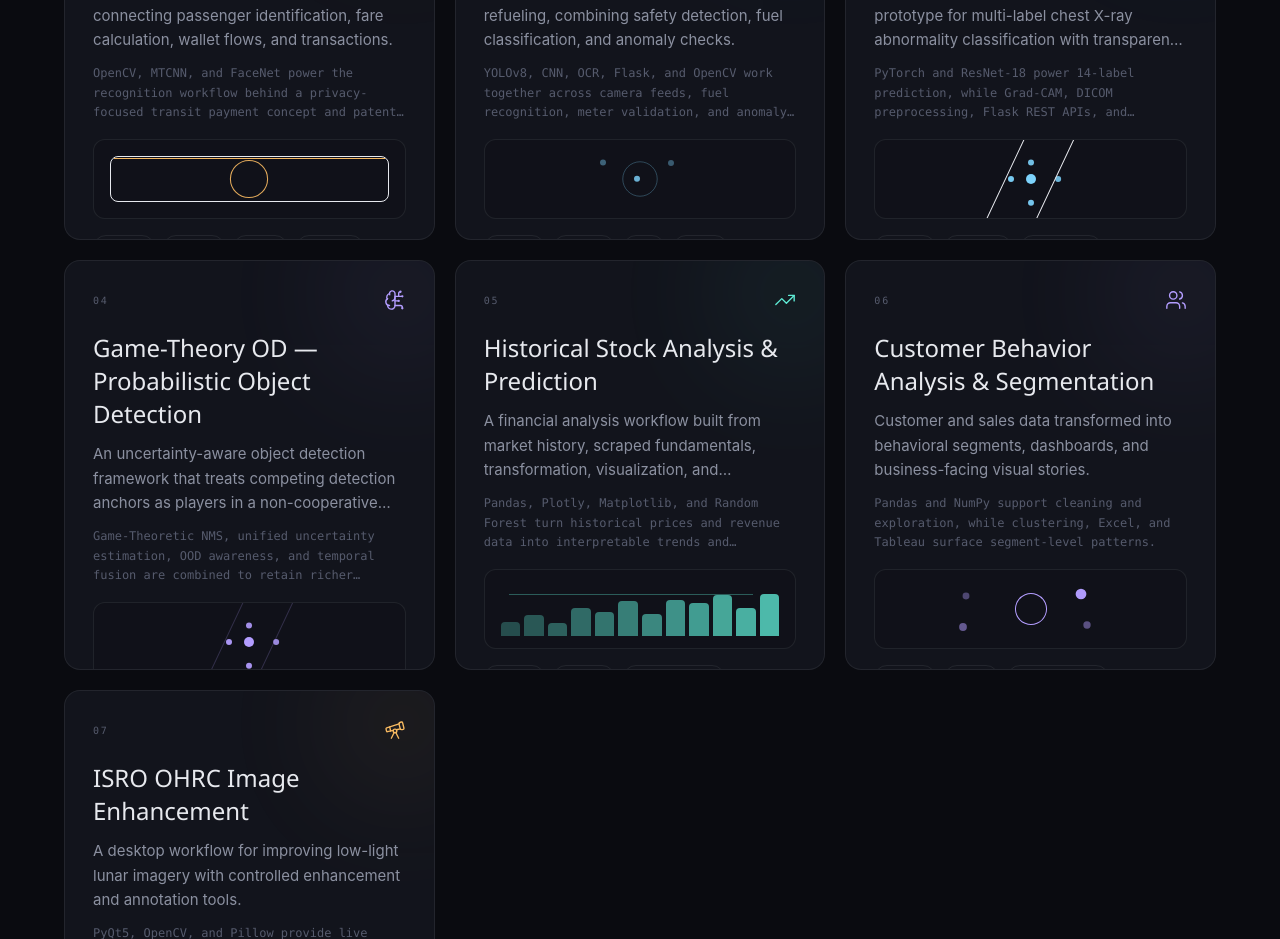
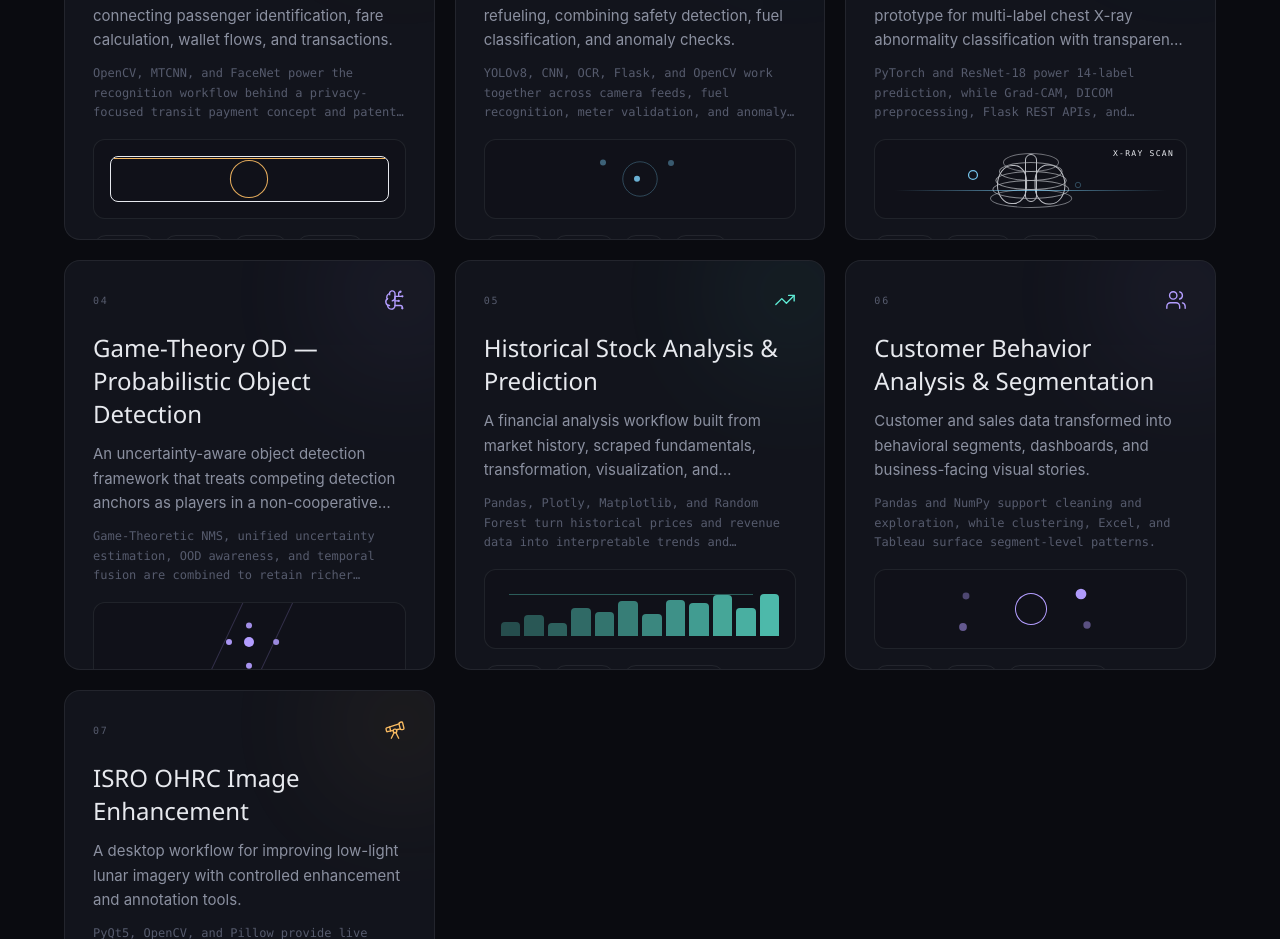
Before and after one commit to srivisnuA/portfolio, a Next.js app: page / in a window 1280 px wide. Shown: the part 2500-3439 px from the top of the page. Built offline with nearby package versions, Linux system fonts and the light colour scheme.

Commit message:
Add dedicated chest X-ray card animation

```diff
--- a/components/EngineeringWorks.tsx
+++ b/components/EngineeringWorks.tsx
@@ -4,7 +4,7 @@ import { motion } from "framer-motion";
 import { ArrowUpRight, Fuel, TrendingUp, Telescope, Users, ScanFace, BrainCircuit } from "lucide-react";
 import Reveal from "./Reveal";
 
-type VisualKind = "fuel" | "market" | "segments" | "face" | "lunar" | "game";
+type VisualKind = "fuel" | "market" | "segments" | "face" | "lunar" | "game" | "chest";
 
 const projects: Array<{
   title: string;
@@ -51,7 +51,7 @@ const projects: Array<{
     href: "https://github.com/srivisnuA/ChestXpert-Explainable-Chest-X-Ray-AI",
     icon: BrainCircuit,
     accent: "var(--accent-cyan)",
-    visual: "game",
+    visual: "chest",
   },
   {
     title: "Game-Theory OD — Probabilistic Object Detection",
@@ -105,6 +105,40 @@ const projects: Array<{
 ];
 
 function ProjectVisual({ kind, accent }: { kind: VisualKind; accent: string }) {
+  if (kind === "chest") {
+    return (
+      <div className="relative h-20 overflow-hidden rounded-xl border border-[var(--border-hair)] bg-black/10">
+        <div className="absolute left-1/2 top-1/2 h-[58px] w-[92px] -translate-x-1/2 -translate-y-1/2 opacity-80">
+          <div className="absolute left-1/2 top-0 h-full w-px -translate-x-1/2" style={{ background: `${accent}38` }} />
+          {[0, 1, 2, 3, 4].map((i) => (
+            <motion.div key={i} className="absolute left-1/2 -translate-x-1/2 rounded-[50%] border"
+              style={{ width: `${62 + i * 7}%`, height: "19px", top: `${3 + i * 9}px`, borderColor: `${accent}42`, borderLeftColor: `${accent}78`, borderRightColor: `${accent}78` }}
+              animate={{ scaleX: [0.94, 1.02, 0.94], opacity: [0.38, 0.72, 0.38] }}
+              transition={{ duration: 2.4 + i * 0.08, repeat: Infinity, ease: "easeInOut", delay: i * 0.08 }}
+            />
+          ))}
+          <motion.div className="absolute left-[13%] top-[15px] h-[39px] w-[30px] rounded-[55%_45%_48%_52%] border"
+            style={{ borderColor: `${accent}65`, background: `${accent}08` }}
+            animate={{ scale: [1, 1.035, 1] }} transition={{ duration: 2.1, repeat: Infinity, ease: "easeInOut" }} />
+          <motion.div className="absolute right-[13%] top-[15px] h-[39px] w-[30px] rounded-[45%_55%_52%_48%] border"
+            style={{ borderColor: `${accent}65`, background: `${accent}08` }}
+            animate={{ scale: [1.035, 1, 1.035] }} transition={{ duration: 2.1, repeat: Infinity, ease: "easeInOut" }} />
+          <div className="absolute left-1/2 top-1 h-12 w-3 -translate-x-1/2 rounded-full border" style={{ borderColor: `${accent}55` }} />
+        </div>
+        {[{ left: "30%", top: "40%" }, { left: "64%", top: "53%" }].map((point, i) => (
+          <motion.span key={i} className="absolute h-2 w-2 rounded-full border"
+            style={{ left: point.left, top: point.top, borderColor: accent, background: `${accent}30` }}
+            animate={{ scale: [0.75, 1.35, 0.75], opacity: [0.35, 1, 0.35] }}
+            transition={{ duration: 1.5, repeat: Infinity, delay: i * 0.45, ease: "easeInOut" }} />
+        ))}
+        <motion.div className="absolute left-5 right-5 h-px opacity-70"
+          style={{ background: `linear-gradient(90deg, transparent, ${accent}, transparent)` }}
+          animate={{ top: [8, 69, 8] }} transition={{ duration: 2.8, repeat: Infinity, ease: "linear" }} />
+        <span className="absolute right-3 top-2 font-mono text-[8px] tracking-[0.16em]" style={{ color: `${accent}99` }}>X-RAY SCAN</span>
+      </div>
+    );
+  }
+
   if (kind === "fuel") {
     return (
       <div className="relative h-20 overflow-hidden rounded-xl border border-[var(--border-hair)] bg-black/10">
```
